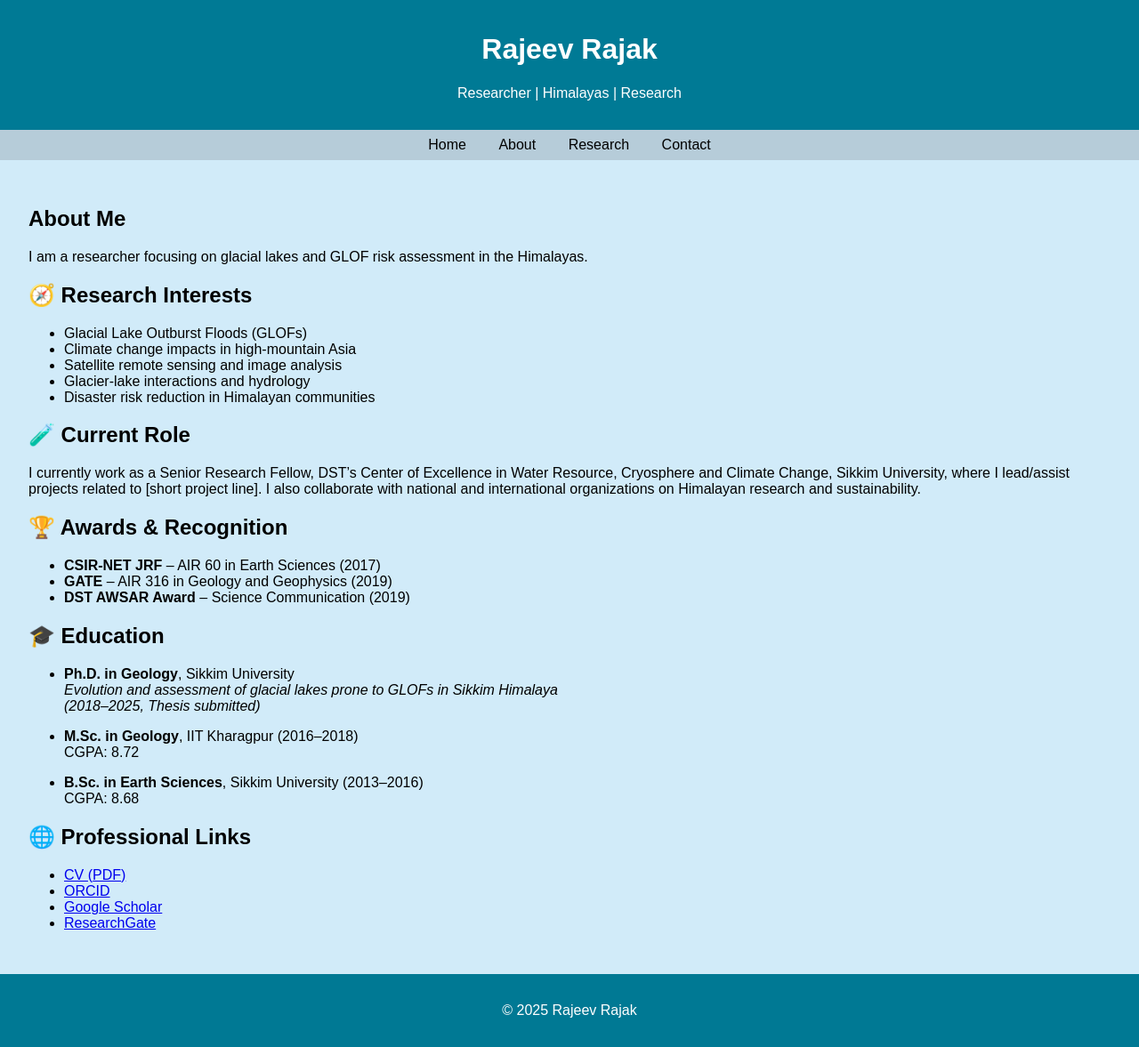
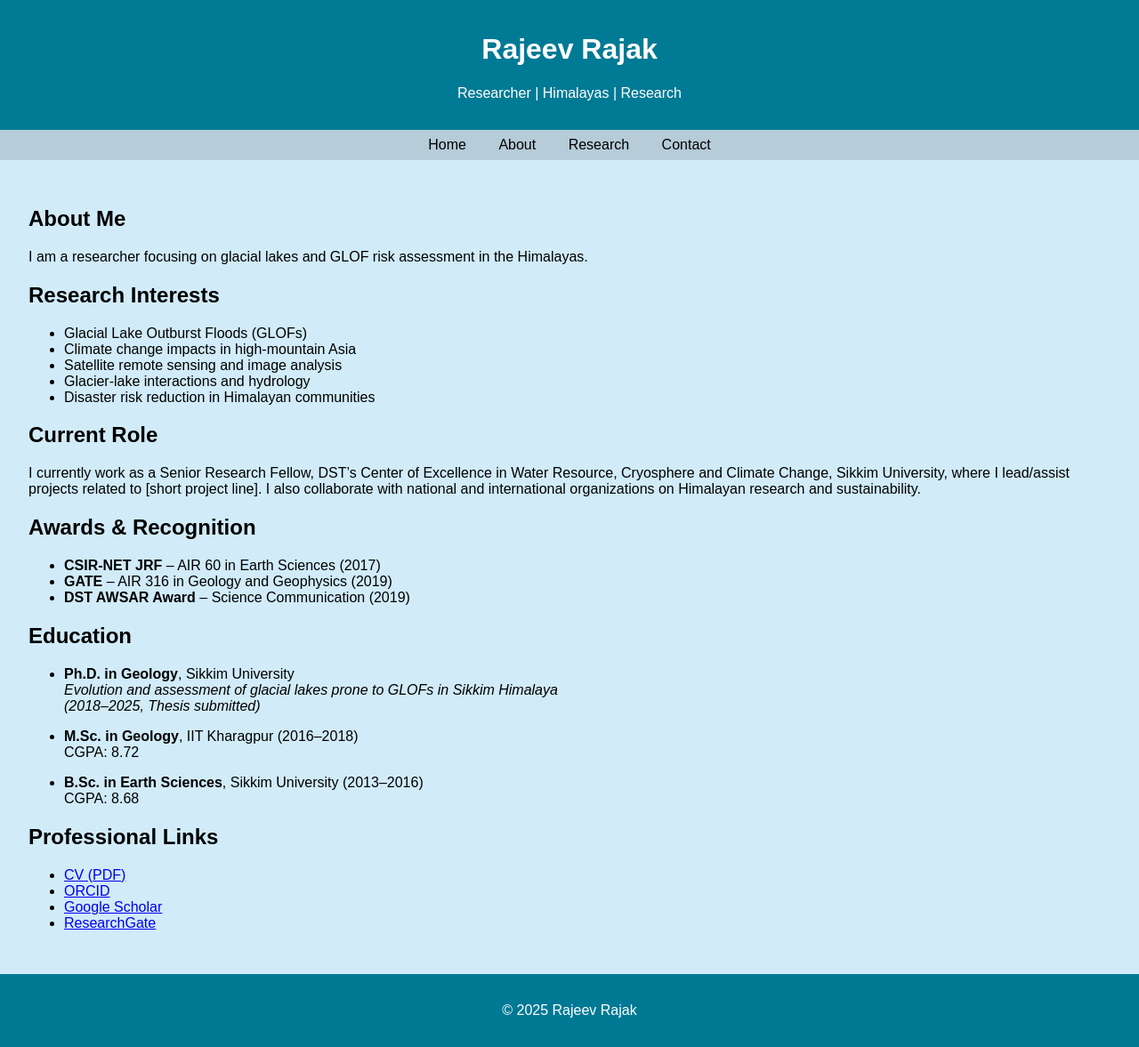
Before and after one commit to rajeevcryo/rajeevcryo.github.io, a Jekyll site: the page built from about.md, in a window 1280 px wide. Shown: the whole page at 89% size. Built offline with Jekyll 4.4.1, drawn with Linux system fonts in a browser that asks for light colours.

```diff
--- a/about.md
+++ b/about.md
@@ -7,22 +7,22 @@ title: About
 
 I am a researcher focusing on glacial lakes and GLOF risk assessment in the Himalayas.
 
-## 🧭 Research Interests
+##  Research Interests
 - Glacial Lake Outburst Floods (GLOFs)
 - Climate change impacts in high-mountain Asia
 - Satellite remote sensing and image analysis
 - Glacier-lake interactions and hydrology
 - Disaster risk reduction in Himalayan communities
 
-## 🧪 Current Role
+## Current Role
 I currently work as a Senior Research Fellow, DST's Center of Excellence in Water Resource, Cryosphere and Climate Change, Sikkim University, where I lead/assist projects related to [short project line]. I also collaborate with national and international organizations on Himalayan research and sustainability.
 
-## 🏆 Awards & Recognition
+## Awards & Recognition
 - **CSIR-NET JRF** – AIR 60 in Earth Sciences (2017)
 - **GATE** – AIR 316 in Geology and Geophysics (2019)
 - **DST AWSAR Award** – Science Communication (2019)
 
-## 🎓 Education
+## Education
 
 - **Ph.D. in Geology**, Sikkim University
   *Evolution and assessment of glacial lakes prone to GLOFs in Sikkim Himalaya*
@@ -34,7 +34,7 @@ I currently work as a Senior Research Fellow, DST's Center of Excellence in Wate
 - **B.Sc. in Earth Sciences**, Sikkim University (2013–2016)
   CGPA: 8.68
 
-## 🌐 Professional Links
+## Professional Links
 - [CV (PDF)](/assets/cv.pdf)
 - [ORCID](https://orcid.org/my-orcid?orcid=0000-0001-7672-6631)
 - [Google Scholar]((https://scholar.google.com/citations?hl=en&user=d9GVPYMAAAAJ))
```
